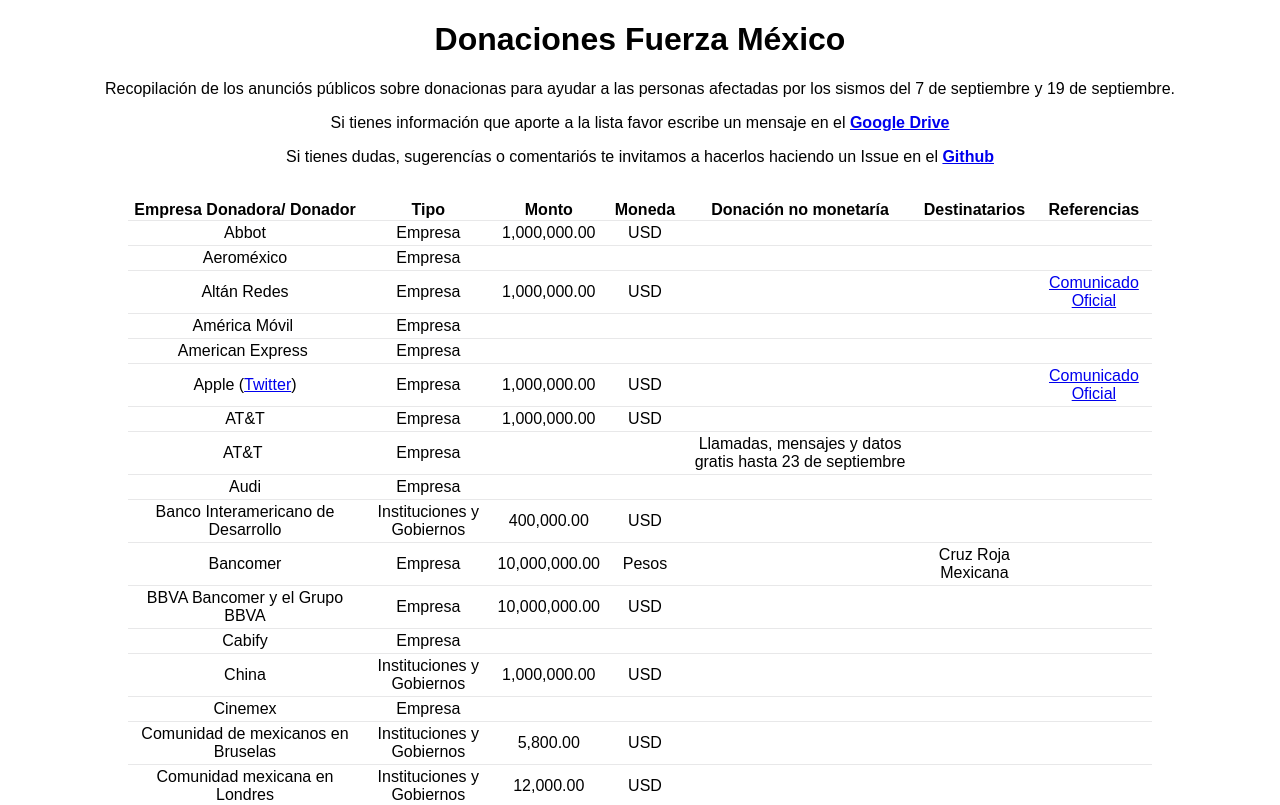
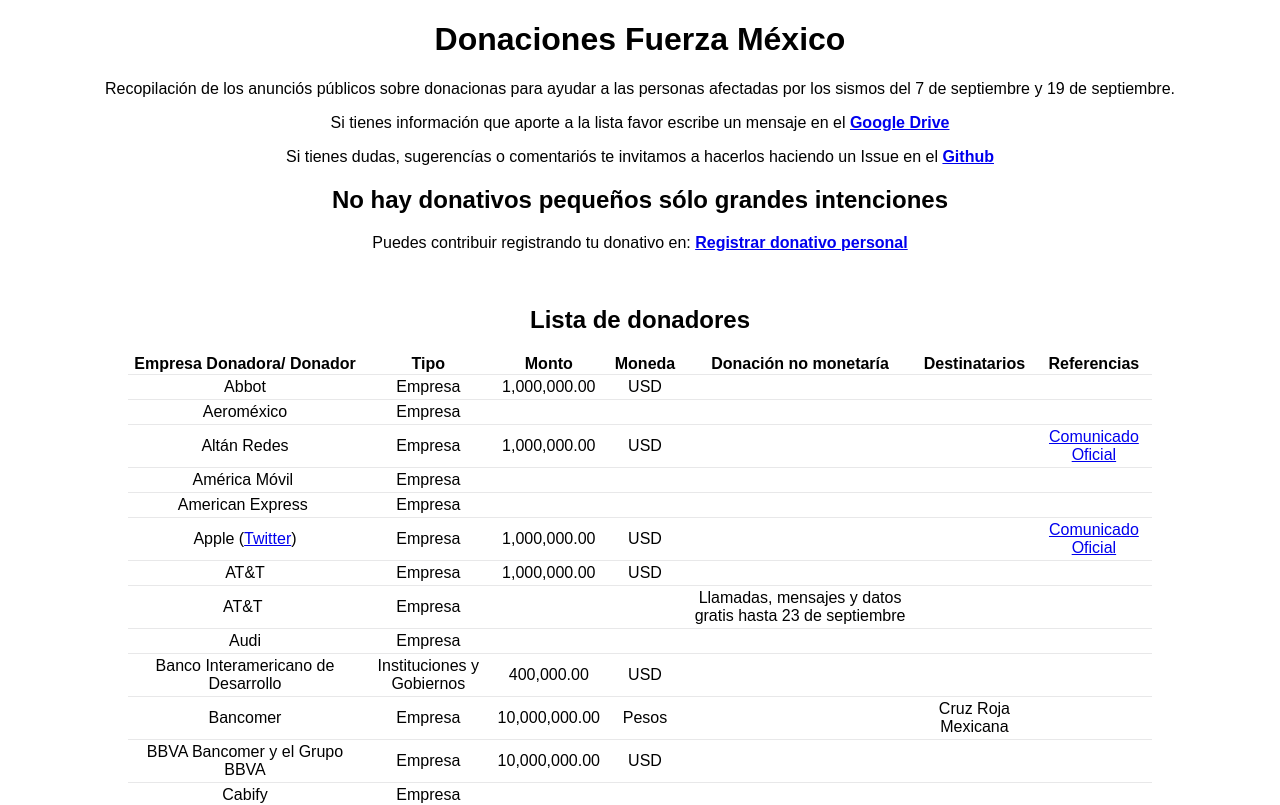
Before and after one commit to OSOM-MEXICO/donacionesFuerzaMexico, a React (Create React App) app: page / in a window 1280 px wide. Shown: the top 805 px of the page. Built offline with nearby package versions, Linux system fonts and the light colour scheme.

Commit message:
Donativos personales

```diff
--- a/src/App.js
+++ b/src/App.js
@@ -19,7 +19,12 @@
         <p className="ListaDonadores-intro">
           Si tienes dudas, sugerencías o comentariós te invitamos a hacerlos haciendo un Issue en el <strong><a href="https://github.com/OSOM-MEXICO/donacionesFuerzaMexico" target="_blank" rel="noopener noreferrer" >Github</a></strong>
         </p>
+        <h2>No hay donativos pequeños sólo grandes intenciones</h2>
+        <p className="ListaDonadores-intro">
+          Puedes contribuir registrando tu donativo en: <strong><a href="https://goo.gl/forms/kRQrKgiFZfbLqIEb2" target="_blank" rel="noopener noreferrer" >Registrar donativo personal</a></strong>
+        </p>
         <br/>
+        <h2>Lista de donadores </h2>
         <ListaDonadores/>
       </div>
     );
```
